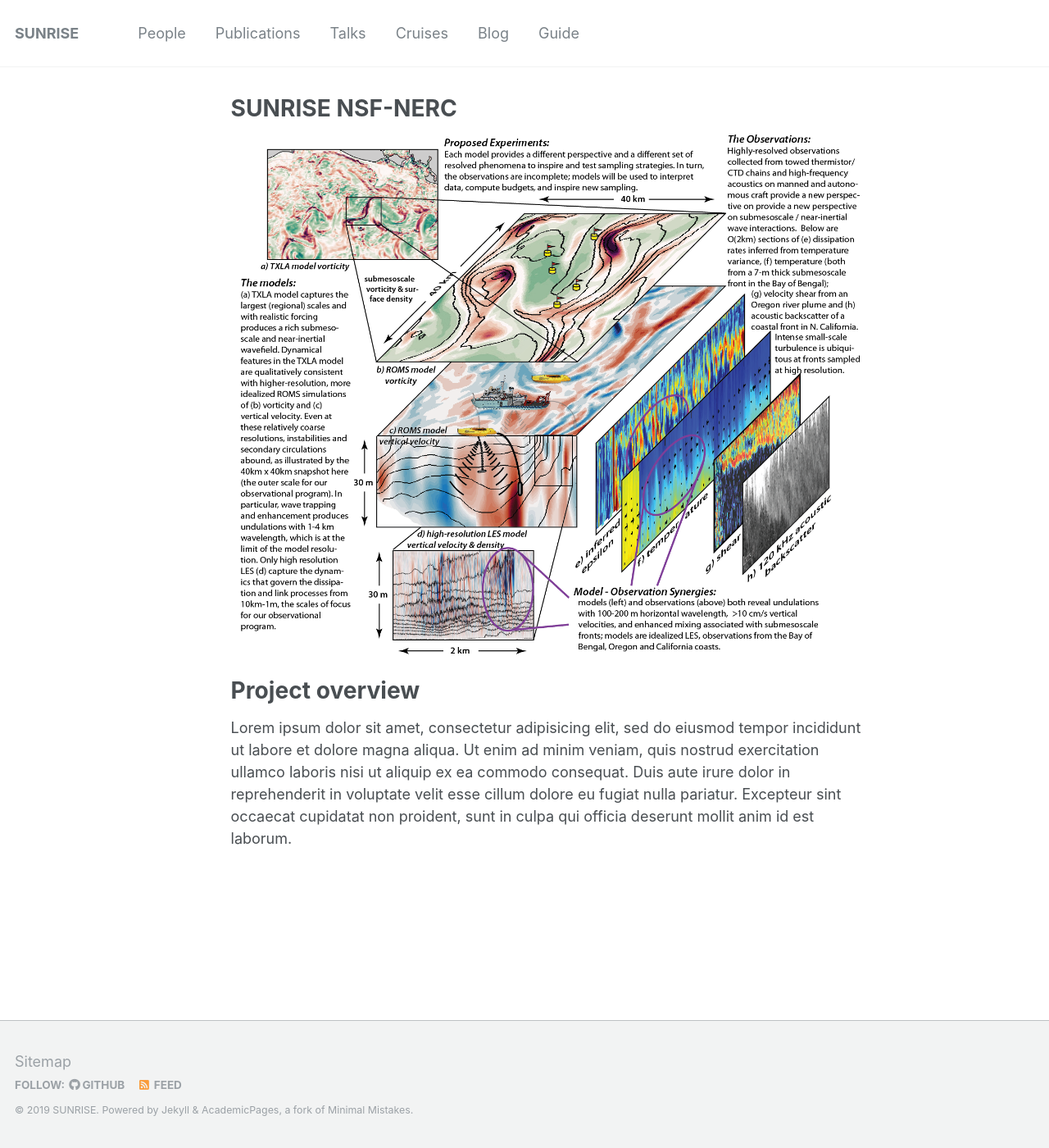
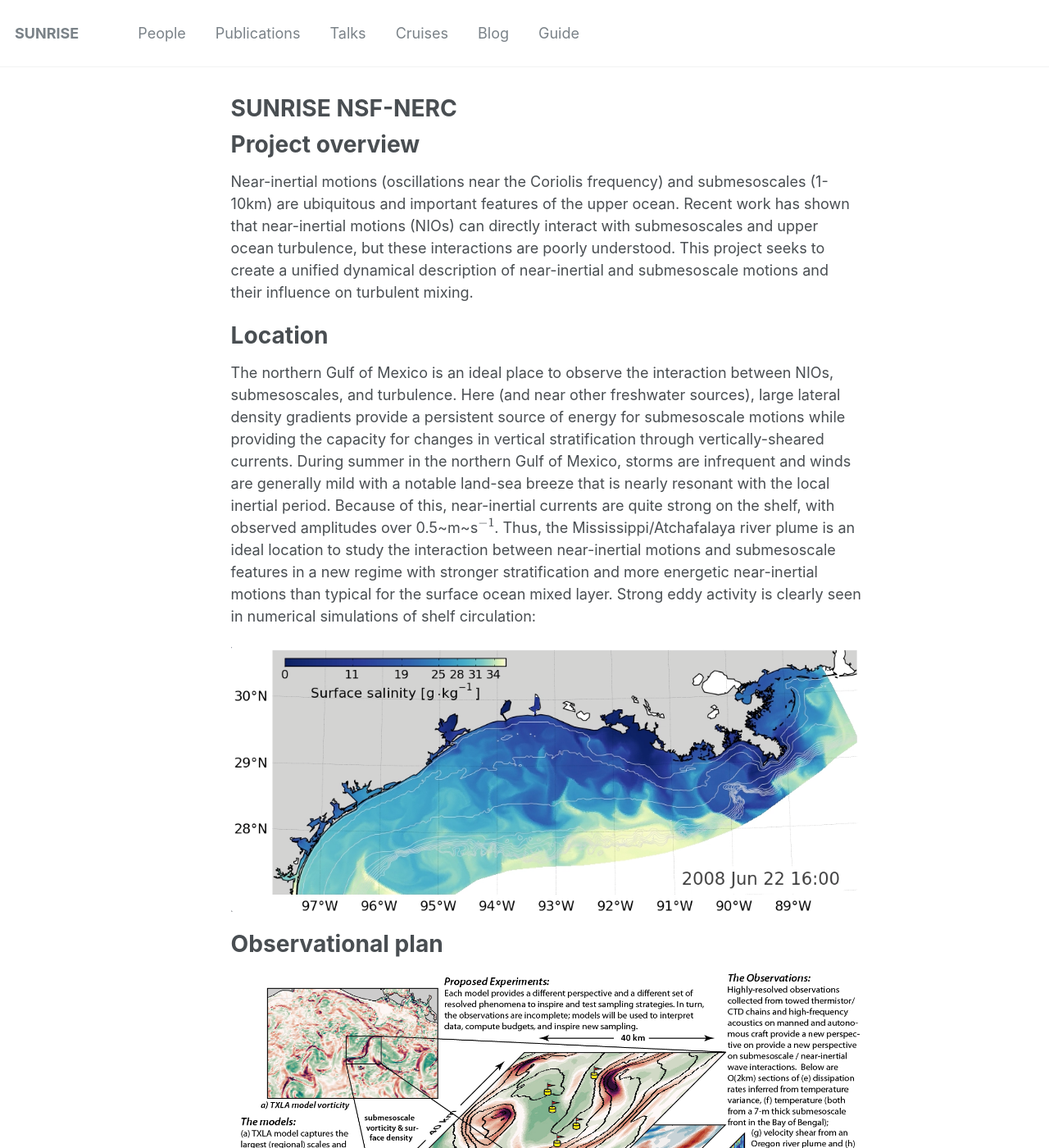
Before and after one commit to sunrise-nsf/sunrise-nsf.github.io, a Jekyll site: the page built from _pages/about.md, in a window 1280 px wide and 1400 px high. Shown: the whole window at 82% size. Built offline with Jekyll 4.4.1, drawn with Linux system fonts in a browser that asks for light colours; formulas are drawn with MathJax 3.

Commit message:
Modified front page and added TXLA sample figure

```diff
--- a/_pages/about.md
+++ b/_pages/about.md
@@ -8,8 +8,20 @@ redirect_from:
   - /about.html
 ---
 
-![GOM Submeso NIW Sampling V3 01](../images/GOM_submeso_NIW_sampling_v3-01.png)
 
 Project overview
 ======
-Lorem ipsum dolor sit amet, consectetur adipisicing elit, sed do eiusmod tempor incididunt ut labore et dolore magna aliqua. Ut enim ad minim veniam, quis nostrud exercitation ullamco laboris nisi ut aliquip ex ea commodo consequat. Duis aute irure dolor in reprehenderit in voluptate velit esse cillum dolore eu fugiat nulla pariatur. Excepteur sint occaecat cupidatat non proident, sunt in culpa qui officia deserunt mollit anim id est laborum.
+
+Near-inertial motions (oscillations near the Coriolis frequency) and submesoscales (1-10km) are ubiquitous and important features of the upper ocean. Recent work has shown that near-inertial motions (NIOs) can directly interact with submesoscales and upper ocean turbulence, but these interactions are poorly understood. This project seeks to create a unified dynamical description of near-inertial and submesoscale motions and their influence on turbulent mixing.
+
+Location
+=====
+
+The northern Gulf of Mexico is an ideal place to observe the interaction between NIOs, submesoscales, and turbulence. Here (and near other freshwater sources), large lateral density gradients provide a persistent source of energy for submesoscale motions while providing the capacity for changes in vertical stratification through vertically-sheared currents. During summer in the northern Gulf of Mexico, storms are infrequent and winds are generally mild with a notable land-sea breeze that is nearly resonant with the local inertial period. Because of this, near-inertial currents are quite strong on the shelf, with observed amplitudes over 0.5~m~s$^{-1}$. Thus, the Mississippi/Atchafalaya river plume is an ideal location to study the interaction between near-inertial motions and submesoscale features in a new regime with stronger stratification and more energetic near-inertial motions than typical for the surface ocean mixed layer. Strong eddy activity is clearly seen in numerical simulations of shelf circulation:
+
+![TXLA Example](../images/TXLA_example.png)
+
+Observational plan
+======
+
+![GOM Submeso NIW Sampling V3 01](../images/GOM_submeso_NIW_sampling_v3-01.png)
```
Also changed, not shown: images/TXLA_example.png (added).
